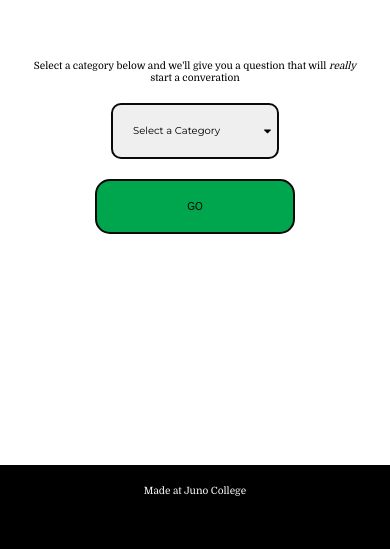
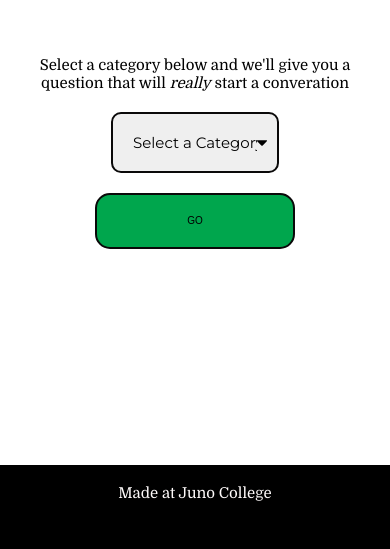
Before and after one commit to anjelicatizon/AnjelicaTizonProjectThree, a plain HTML site: page index.html in a window 390 px wide. Shown: the part 379-928 px from the top of the page. Drawn offline with nearby package versions, Linux system fonts and the light colour scheme.

Commit message:
final media queries

```diff
--- a/styles/sass/_mediaQueries.scss
+++ b/styles/sass/_mediaQueries.scss
@@ -6,7 +6,7 @@
 
 @media (max-width: 700px) {
     select {
-        font-size: 1.2rem;
+        font-size: 1.5rem;
     }
 
     h1 {
@@ -35,7 +35,7 @@
 
 @media (max-width: 450px) {
     select {
-        font-size: 1rem;
+        font-size: 1.5rem;
     }
 
     h1 {
@@ -48,7 +48,4 @@
         line-height: 32px;
     }
 
-    p {
-        font-size: 1rem;
-    }
 }
```
Also changed, not shown: styles/style.css.
